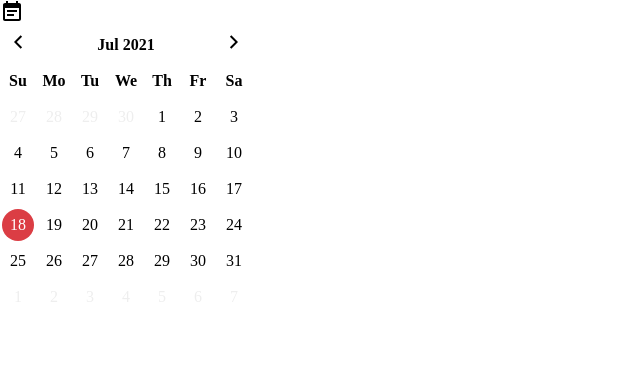
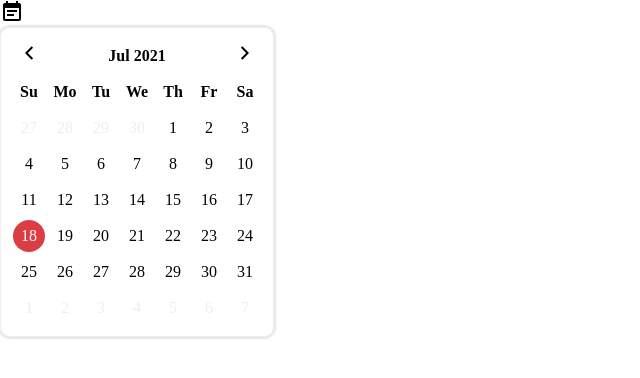
Before and after one commit to balabambe/datepicker-react, a React (Create React App) app: page / in a window 1280 px wide. Shown: the top 378 px of the page, without its empty margins (0-640 px from the left). Built offline with nearby package versions, Linux system fonts and the light colour scheme.

Commit message:
Datepicker ready for input.

```diff
--- a/src/components/Datepicker.js
+++ b/src/components/Datepicker.js
@@ -9,7 +9,7 @@ import './Datepicker.scoped.scss';
 const dateFormat = 'YYYY-MM-DD';
 const dateViews = ['day', 'month', 'year'];
 
-const Datepicker = ({date = dayjs(), onSelect = (() => {})}) => {
+const Datepicker = ({date = dayjs(), onSelect = (() => {}), opened = true}) => {
 
   const [currentDayJs, setCurrentDayJs] = useState(dayjs(date)); // 整個變動的核心
   const [immutableToday] = useState(dayjs().format(dateFormat)); // 今天日期，不可動
@@ -46,7 +46,7 @@ const Datepicker = ({date = dayjs(), onSelect = (() => {})}) => {
     }
   }
 
-  return (
+  return ( opened &&
     <>
       <EventNoteIcon />
       <div className="datepicker-main">
--- a/src/components/Datepicker.scoped.scss
+++ b/src/components/Datepicker.scoped.scss
@@ -1,5 +1,11 @@
 .datepicker-main {
+  position: absolute;
+  z-index: 1;
   width: 252px;
+  border: 1px solid #eee;
+  border-radius: 10px;
+  box-shadow: 0 0 2px 2px rgba(0, 0, 0, .1);
+  padding: 10px;
 }
 .datepicker-nav {
   .prev,
@@ -30,6 +36,7 @@
 .datepicker-dayweekname {
   display: block;
   font-weight: bold;
+  user-select: none;
 }
 .days-block {
   display: block;
```
